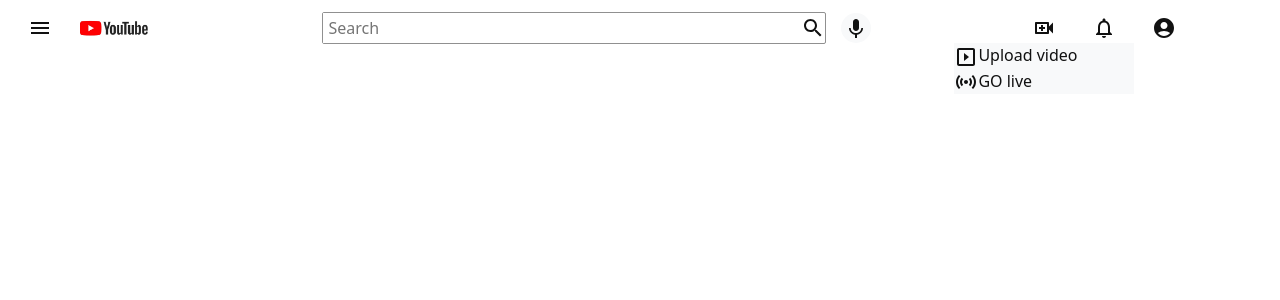
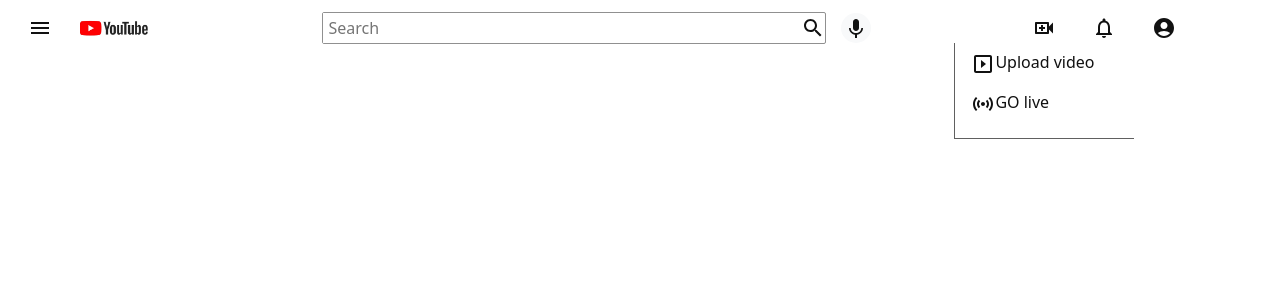
Before and after one commit to suryamani1kumar/YoutubeClone, a React (Create React App) app: page / in a window 1280 px wide. Both pictures are taken after a click on the element 1044 px from the left and 28 px from the top of the page. Shown: the top 300 px of the page. Built offline with nearby package versions, Linux system fonts and the light colour scheme; no server answers.

Commit message:
fix: add file and edit in contain

```diff
--- a/src/component/Header.js
+++ b/src/component/Header.js
@@ -6,6 +6,7 @@ import NotificationsNoneOutlinedIcon from '@mui/icons-material/NotificationsNone
 import AccountCircleIcon from '@mui/icons-material/AccountCircle';
 import VideoCallOutlinedIcon from '@mui/icons-material/VideoCallOutlined';
 import './header.css';
+import youtubeLogo from '../assets/YouTubelogo.png';
 import { useSelector, useDispatch } from 'react-redux';
 // import Sidebar from './Sidebar';
 import {
@@ -19,7 +20,7 @@ import {
 // import FavoriteBorderOutlinedIcon from '@mui/icons-material/FavoriteBorderOutlined';
 // import SubscriptionsOutlinedIcon from '@mui/icons-material/SubscriptionsOutlined';
 // import VideoLibraryOutlinedIcon from '@mui/icons-material/VideoLibraryOutlined';
-import HeaderVideo from './Header/HeaderVideo.tsx';
+import HeaderVideo from './Header/HeaderVideo.js';
 import Notification from './Header/Notification.tsx';
 import Account from './Header/Account.js';
 
@@ -72,7 +73,7 @@ function Header() {
                     />
                 </div>
                 <img
-                    src='../New folder/YouTubelogo.jpg'
+                    src={youtubeLogo}
                     alt='logo'
                     className='youtubelogo' />
                 <p className='hidden'>YouTube Home</p>
--- /dev/null
+++ b/src/component/Header/HeaderVideo.js
@@ -0,0 +1,49 @@
+import React from 'react'
+import { SlideshowOutlined, Sensors } from '@mui/icons-material';
+import styled from "styled-components";
+
+function HeaderVideo() {
+    return (
+        <Videocreatecontainer>
+            <Uploadvideo>
+                <div>
+                    <SlideshowOutlined />
+                    <span>Upload video</span>
+                </div>
+            </Uploadvideo>
+
+            <GOlive>
+                <div>
+                    <Sensors />
+                    <span>GO live</span>
+                </div>
+            </GOlive>
+
+        </Videocreatecontainer>
+    )
+}
+
+export default HeaderVideo
+
+const Videocreatecontainer = styled.div`
+width:180px;
+position:absolute;
+top:30px;
+border-left:1px solid #606060;
+border-bottom:1px solid #606060;
+height:96px
+padding:7px 0;
+
+`
+const Uploadvideo = styled.div`
+padding:0 36px 0 16px;
+// border:1px solid transparent;
+div{
+height:40px;
+}
+&:hover{
+    border:1px solid red;
+}
+`
+const GOlive = styled(Uploadvideo)`
+`
--- a/src/component/Header/HeaderVideo.tsx
+++ /dev/null
@@ -1,22 +0,0 @@
-import React from 'react'
-import SlideshowOutlinedIcon from '@mui/icons-material/SlideshowOutlined';
-import SensorsIcon from '@mui/icons-material/Sensors';
-
-function HeaderVideo() {
-    return (
-        <div style={{ position: 'absolute', top: '30px', width:'180px'}} className='bg-light'>
-            <div>
-                <SlideshowOutlinedIcon />
-                <span>Upload video</span>
-            </div>
-
-            <div>
-                <SensorsIcon />
-                <span>GO live</span>
-            </div>
-
-        </div>
-    )
-}
-
-export default HeaderVideo
```
Also changed, not shown: src/assets/YouTubelogo.png (renamed from public/New folder/YouTubelogo.jpg).
